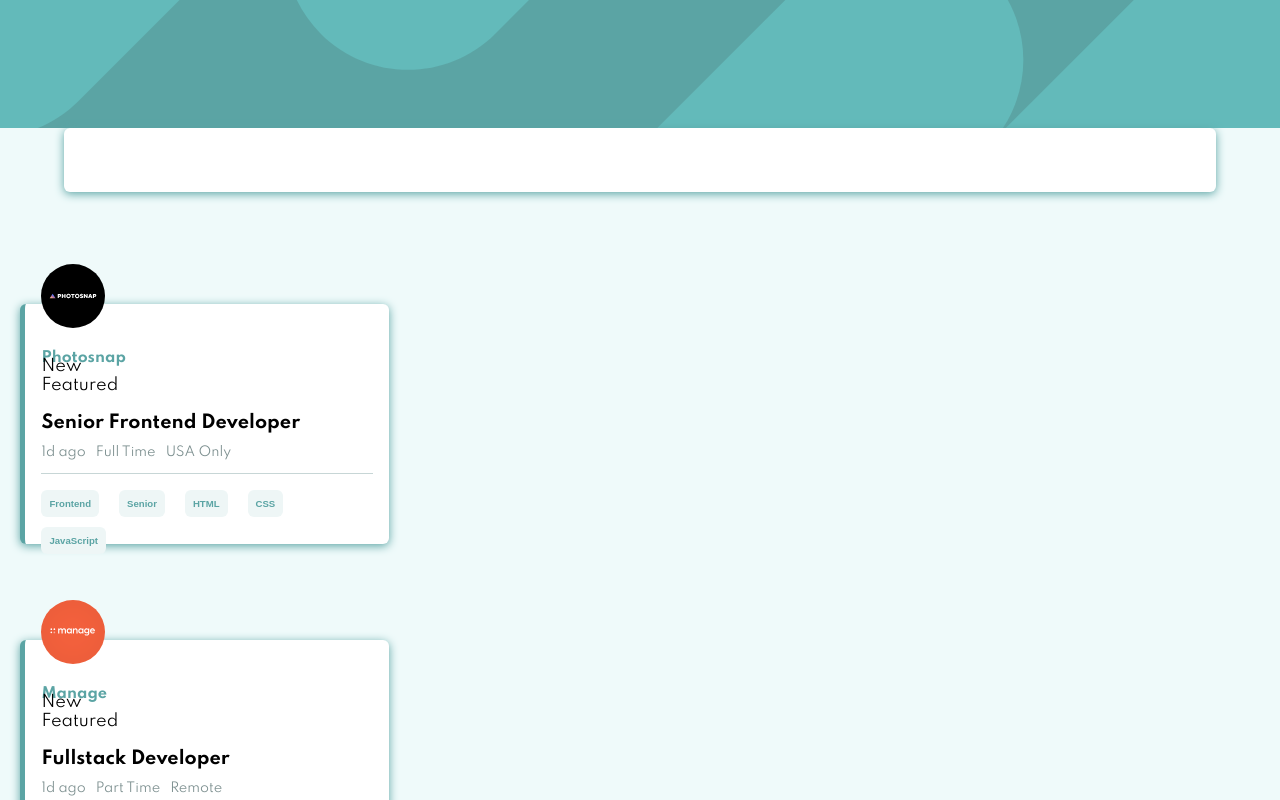
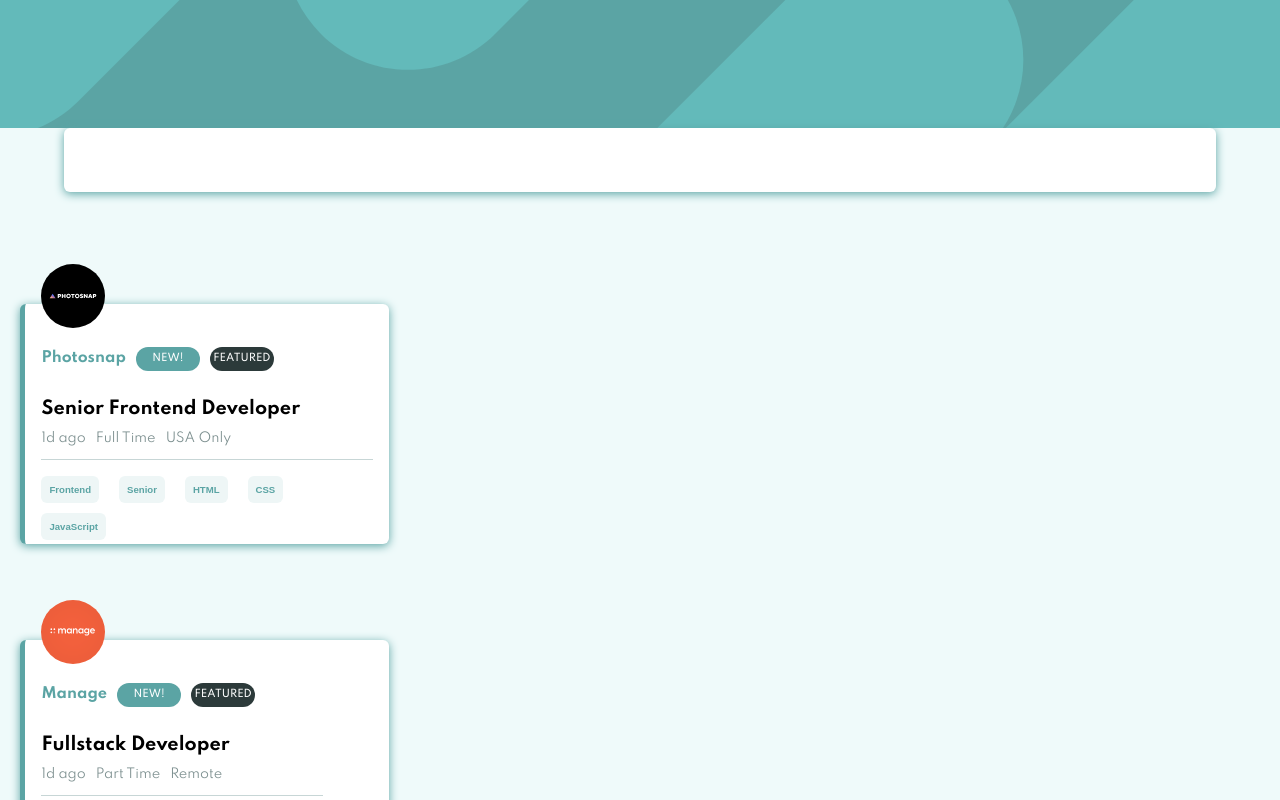
Before and after one commit to AndyBeable/static-job-listing, a Vue app: page / in a window 1280 px wide. Shown: the top 800 px of the page. Built offline with nearby package versions, Linux system fonts and the light colour scheme.

Commit message:
badge styling initial

```diff
--- a/src/components/JobItem.vue
+++ b/src/components/JobItem.vue
@@ -6,9 +6,13 @@
     <div>
       <div class="job-container">
         <div>
-          <h3>{{ company }}</h3>
-          <div v-show="isNew">New</div>
-          <div v-show="isFeatured">Featured</div>
+          <div class="company-container">
+            <h3>{{ company }}</h3>
+            <div v-show="isNew" class="badge-new"><span>New!</span></div>
+            <div v-show="isFeatured" class="badge-featured">
+              <span>Featured</span>
+            </div>
+          </div>
           <p class="position">{{ position }}</p>
         </div>
 
@@ -105,7 +109,42 @@ h3 {
   color: #5ba4a4;
   font-weight: 700;
   font-size: 0.9rem;
-  margin-bottom: -10px;
+  margin-right: 10px;
+}
+
+.company-container {
+  display: flex;
+  align-items: center;
+}
+
+.badge-new {
+  background-color: #5ba4a4;
+  text-transform: uppercase;
+  color: #fff;
+  font-size: 10px;
+  font-weight: 500;
+  height: 1.5rem;
+  width: 4rem;
+  border-radius: 1rem;
+  margin-right: 10px;
+  display: flex;
+  justify-content: center;
+  align-items: center;
+}
+.badge-featured {
+  background-color: #2c3a3a;
+  text-transform: uppercase;
+  padding: 0 2px;
+  color: #fff;
+  font-size: 10px;
+  font-weight: 500;
+  height: 1.5rem;
+  width: 4rem;
+  border-radius: 1rem;
+  margin-right: 10px;
+  display: flex;
+  justify-content: center;
+  align-items: center;
 }
 
 .position {
```
